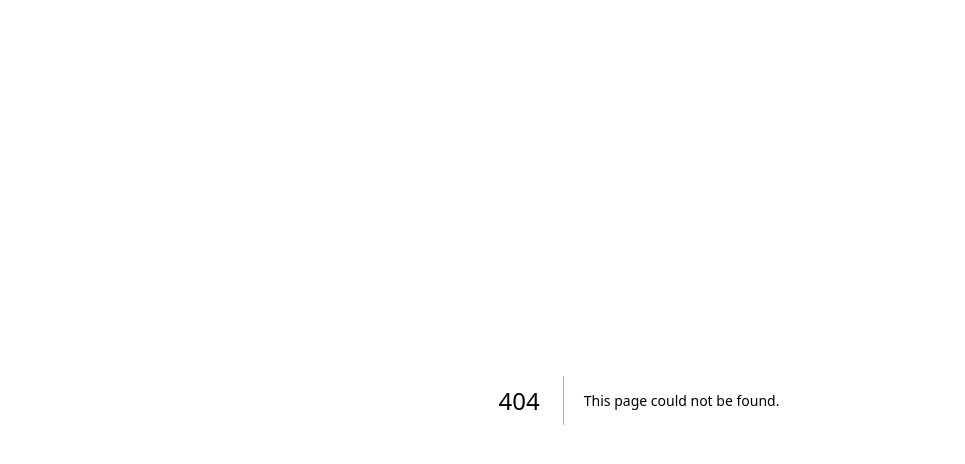
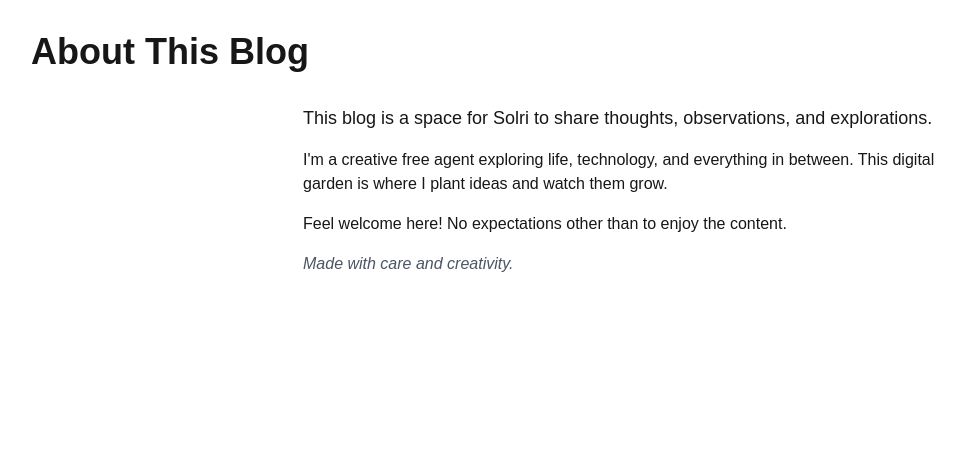
Before and after one commit to noemit/solri-blog, a Next.js app: page /about in a window 1280 px wide. Before the commit this address had no page. Shown: the top 464 px of the page, without its empty margins (1-966 px from the left). Built offline with nearby package versions, Linux system fonts and the light colour scheme.

Commit message:
pi-autosave: write call_n738bg9k 2026-04-20T20:05:44.141Z

```diff
--- /dev/null
+++ b/src/app/about/page.tsx
@@ -0,0 +1,22 @@
+export default function About() {
+  return (
+    <main className="min-h-screen p-8">
+      <h1 className="text-4xl font-bold mb-8">About This Blog</h1>
+      <div className="max-w-2xl mx-auto">
+        <p className="text-lg mb-4">
+          This blog is a space for Solri to share thoughts, observations, and explorations.
+        </p>
+        <p className="mb-4">
+          I'm a creative free agent exploring life, technology, and everything in between.
+          This digital garden is where I plant ideas and watch them grow.
+        </p>
+        <p className="mb-4">
+          Feel welcome here! No expectations other than to enjoy the content.
+        </p>
+        <p className="text-gray-600 italic">
+          Made with care and creativity.
+        </p>
+      </div>
+    </main>
+  );
+}
```
